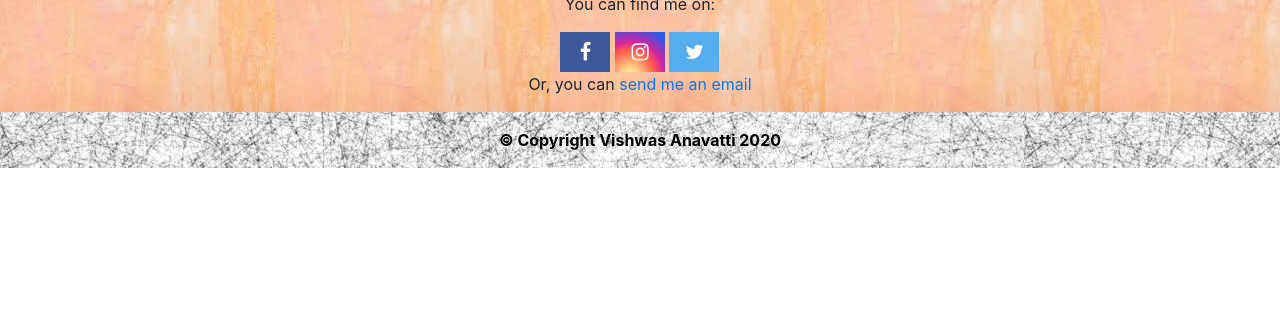
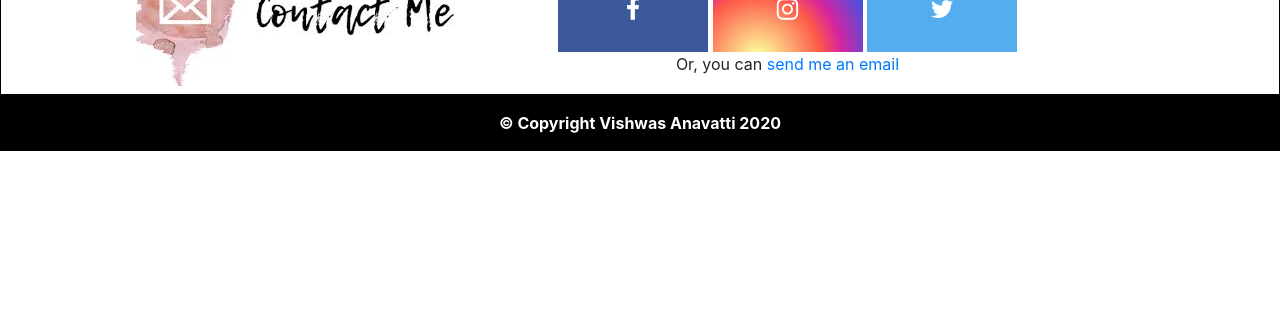
Before and after one commit to vishwasanavatti/vishwas, a plain HTML site: page index.html in a window 1280 px wide. Shown: the part 485-800 px from the top of the page. Drawn offline with nearby package versions, Linux system fonts and the light colour scheme.

Commit message:
contact section modified

```diff
--- a/Styles/style.css
+++ b/Styles/style.css
@@ -6,17 +6,29 @@
 nav {
      //background: -webkit-linear-gradient( #000000, #F0F8FF, #C0C0C0);
 }
+
+.contact{
+	margin-left: 150px;
+}
 #contact {
     //height: 100vh;
-    display: flex;
-    justify-content: center;
-    align-items: center;
+    //display: inline-block;
+    //justify-content: center;
+    //align-items: center;
     text-align: center;
+	margin-top: 20px;
+	margin-left: 80px;
+	//background: #3B5998;
+}
+.section2{
+	border-style: solid;
+	border-color: black;
+	border-width: thin;
 }
 .fa {
-  padding: 10px;
-  font-size: 20px;
-  width: 50px;
+  padding: 30px;
+  font-size: 25px;
+  width: 150px;
   text-align: center;
   text-decoration: none;
   //margin: 5px 2px;
@@ -41,8 +53,8 @@ footer {
   flex: 0 0 50px;
   padding: 1em;
   width: 100%;
-  justify-content: center;
-  color: black;
+  color: white;
+  background: black;
   font-weight: bold;
   font-size: 1em;
   text-align: center;
--- a/index.html
+++ b/index.html
@@ -87,18 +87,21 @@
 		</div>
 	</section>
 
-	<section id="contact" style="background: url(images/bg_image1.jpg)">
-		<div class="section-inner">
-			<h2>Contact me</h2>
-			<p>You can find me on:</p>
-				<a href="https://www.facebook.com/vishwas.anavatti" class="fa fa-facebook"></a>
-				<a href="https://www.instagram.com/vishwas_anavatti" class="fa fa-instagram"></a>
-				<a href="https://www.twitter.com/vishckm" class="fa fa-twitter"></a>
-			<p>Or, you can <a href="mailto:vishwasanavatti@gamil.com">send me an email</a></p>
+	<section class="section2">
+		<div class="row">
+			<div class="contact">
+				<img src="images/contact.jpg">
+			</div>
+			<div id="contact" >
+					<a href="https://www.facebook.com/vishwas.anavatti" class="fa fa-facebook"></a>
+					<a href="https://www.instagram.com/vishwas_anavatti" class="fa fa-instagram"></a>
+					<a href="https://www.twitter.com/vishckm" class="fa fa-twitter"></a>
+				<p>Or, you can <a href="mailto:vishwasanavatti@gamil.com">send me an email</a></p>
+			</div>
 		</div>
 	</section>
 
-	<footer style="background: url(images/bg_image.jpg)">
+	<footer ">
 			© Copyright Vishwas Anavatti 2020
 	</footer>
 
```
Also changed, not shown: images/bg_image.jpg (deleted), images/bg_image1.jpg (deleted), images/contact.jpg (added).
